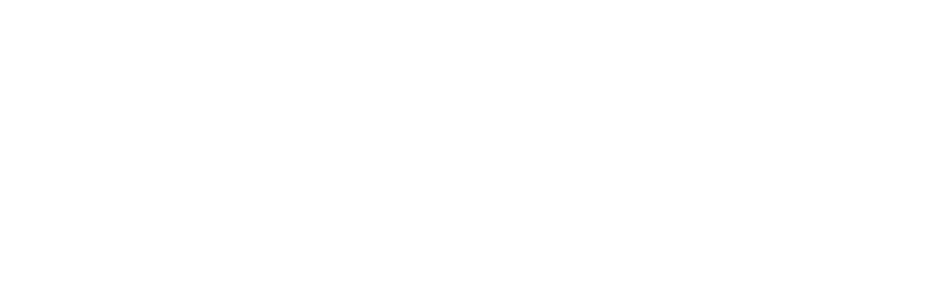
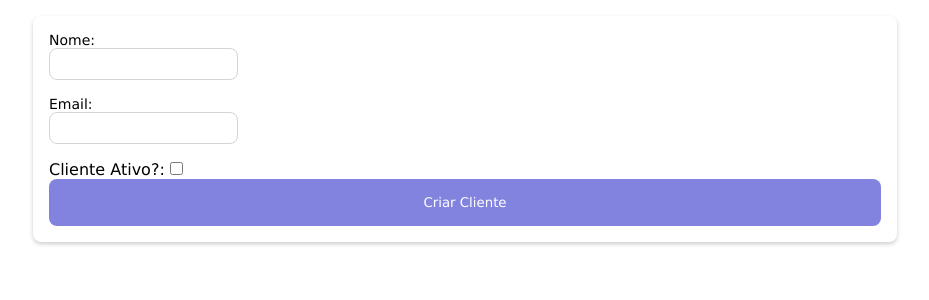
Before and after one commit to johnfaria/vue3-test, a Vue app: page /customers/create in a window 1280 px wide. Before the commit this address had no page. Shown: the top 300 px of the page, without its empty margins (175-1104 px from the left). Built offline with nearby package versions, Linux system fonts and the light colour scheme.

Commit message:
feat: create customer create form

```diff
--- a/package.json
+++ b/package.json
@@ -12,11 +12,13 @@
   },
   "dependencies": {
     "pinia": "^2.0.29",
+    "uuid": "^9.0.0",
     "vue": "^3.2.45",
     "vue-router": "4",
     "zod": "^3.20.2"
   },
   "devDependencies": {
+    "@types/uuid": "^9.0.0",
     "@typescript-eslint/eslint-plugin": "^5.48.2",
     "@typescript-eslint/parser": "^5.48.2",
     "@vitejs/plugin-vue": "^4.0.0",
--- a/src/App.vue
+++ b/src/App.vue
@@ -1,5 +1,7 @@
 <script setup lang="ts"></script>
 
 <template>
-  <RouterView></RouterView>
+  <div class="container">
+    <RouterView></RouterView>
+  </div>
 </template>
--- /dev/null
+++ b/src/components/Button.vue
@@ -0,0 +1,25 @@
+<script setup lang="ts">
+//
+</script>
+
+<template>
+  <button class="btn" v-bind="$attrs">
+    <slot></slot>
+  </button>
+</template>
+
+<style lang="scss" scoped>
+.btn {
+  padding: 1rem;
+  border: none;
+  border-radius: 0.5rem;
+  background-color: #8282df;
+  color: #fff;
+
+  &:hover {
+    border: 1px solid #8282df;
+    background-color: #fff;
+    color: #8282df;
+  }
+}
+</style>
--- /dev/null
+++ b/src/components/TextInput.vue
@@ -0,0 +1,42 @@
+<script setup lang="ts">
+defineProps<{
+  modelValue: string;
+  id: string;
+  label: string;
+}>();
+
+defineEmits(['update:modelValue']);
+</script>
+
+<template>
+  <div class="field">
+    <label :for="id">{{ label }}:</label>
+    <input
+      :id="id"
+      :name="id"
+      :value="modelValue"
+      @input="$emit('update:modelValue', $event.target.value)"
+    />
+  </div>
+</template>
+
+<style lang="scss" scoped>
+.field {
+  margin-bottom: 1rem;
+
+  * {
+    display: block;
+  }
+
+  label {
+    font-size: 0.875rem;
+  }
+
+  input {
+    height: 2rem;
+    border: 1px solid #d8d3d3;
+    border-radius: 0.5rem;
+    padding-inline: 0.5rem;
+  }
+}
+</style>
--- /dev/null
+++ b/src/pages/CustomerCreate.vue
@@ -0,0 +1,50 @@
+<script setup lang="ts">
+import { useCounterStore } from '../stores/customers';
+import TextInput from '../components/TextInput.vue';
+import { ref } from 'vue';
+import Button from '../components/Button.vue';
+import { Customer } from '../schemas/customers';
+import { useRouter } from 'vue-router';
+const router = useRouter();
+
+const store = useCounterStore();
+
+const customer = ref({
+  name: '',
+  email: '',
+  active: false,
+});
+
+const createNewCustomer = (customer: Customer) => {
+  const isValid = store.validateCustomer(customer);
+  if (isValid) {
+    store.createCustomer(customer);
+    router.push({ name: 'HomePage' });
+  }
+};
+</script>
+
+<template>
+  <form class="customer-form" @submit.prevent="createNewCustomer(customer)">
+    <TextInput id="name" v-model="customer.name" label="Nome" type="text" />
+    <TextInput id="name" v-model="customer.email" label="Email" type="email" />
+    <div field>
+      <label for="">Cliente Ativo?: </label>
+      <input v-model="customer.active" type="checkbox" />
+    </div>
+    <Button type="submit">Criar Cliente</Button>
+  </form>
+</template>
+
+<style lang="scss" scoped>
+.field * {
+  display: block;
+}
+
+.customer-form {
+  display: grid;
+  padding: 1rem;
+  border-radius: 0.5rem;
+  box-shadow: 0 2px 4px #0003;
+}
+</style>
--- a/src/pages/HomePage.vue
+++ b/src/pages/HomePage.vue
@@ -1,11 +1,28 @@
 <script setup lang="ts">
 import { useCounterStore } from '../stores/customers';
 import { storeToRefs } from 'pinia';
+import Button from '../components/Button.vue';
+import { useRouter } from 'vue-router';
+const router = useRouter();
 
 const store = useCounterStore();
 const { customers } = storeToRefs(store);
+
+const createNewCustomer = () => {
+  router.push({ name: 'CustomerCreate' });
+};
 </script>
 
 <template>
-  <div>{{ customers }}</div>
+  <div class="actions">
+    <Button @click="createNewCustomer"> Criar Novo cliente </Button>
+  </div>
+
+  <div class="customers-list">
+    {{ customers }}
+  </div>
 </template>
+
+<style lang="scss" scoped>
+// styles
+</style>
--- a/src/routes/index.ts
+++ b/src/routes/index.ts
@@ -1,8 +1,14 @@
 import { createRouter, createWebHistory, RouteRecordRaw } from 'vue-router';
 import HomePage from '../pages/HomePage.vue';
+import CustomerCreate from '../pages/CustomerCreate.vue';
 
 const routes: RouteRecordRaw[] = [
   { path: '/', component: HomePage, name: 'HomePage' },
+  {
+    path: '/customers/create',
+    component: CustomerCreate,
+    name: 'CustomerCreate',
+  },
 ];
 
 export const router = createRouter({
--- a/src/schemas/customers.ts
+++ b/src/schemas/customers.ts
@@ -1,9 +1,9 @@
 import { z } from 'zod';
 
 export const CustomerSchema = z.object({
-  id: z.number(),
-  name: z.string(),
-  email: z.string(),
+  id: z.string().nullish(),
+  name: z.string().min(1),
+  email: z.string().min(1),
   active: z.boolean(),
 });
 
--- a/src/stores/customers.ts
+++ b/src/stores/customers.ts
@@ -1,16 +1,26 @@
 import { Ref, ref } from 'vue';
 import { defineStore } from 'pinia';
-import { Customer } from '@/schemas/customers';
+import { Customer, CustomerSchema } from '../schemas/customers';
+import { v4 as uuidv4 } from 'uuid';
 
 export const useCounterStore = defineStore('counter', () => {
   const customers: Ref<Customer[]> = ref([
     {
-      id: 1,
+      id: '9b1deb4d-3b7d-4bad-9bdd-2b0d7b3dcb6d',
       name: 'Jon Doe',
       email: 'jondoe@email.com',
       active: true,
     },
   ]);
 
-  return { customers };
+  const validateCustomer = (customer: Customer) => {
+    const result = CustomerSchema.safeParse(customer);
+    return result.success;
+  };
+
+  const createCustomer = (customer: Customer) => {
+    customers.value.push({ id: uuidv4(), ...customer });
+  };
+
+  return { customers, createCustomer, validateCustomer };
 });
--- a/src/style.scss
+++ b/src/style.scss
@@ -2,4 +2,11 @@
   box-sizing: border-box;
   border: 0;
   margin: 0;
+  font-family: Verdana, Geneva, Tahoma, sans-serif;
 }
+
+.container {
+  width: 70%;
+  padding: 1rem;
+  margin: auto;
+}
```
Also changed, not shown: 1 other file (tests, documents, lock files or other folders).
